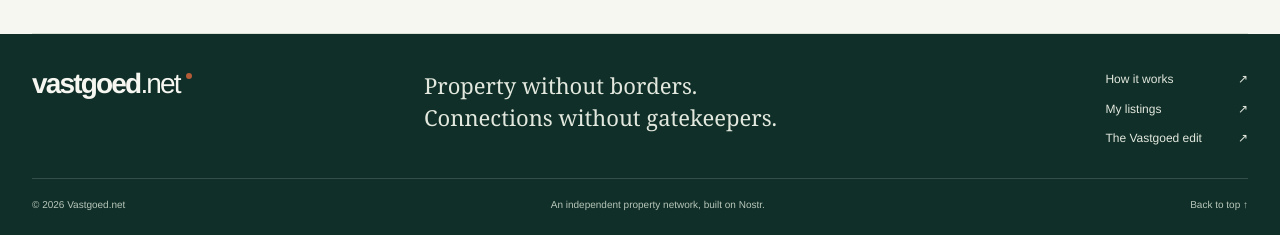
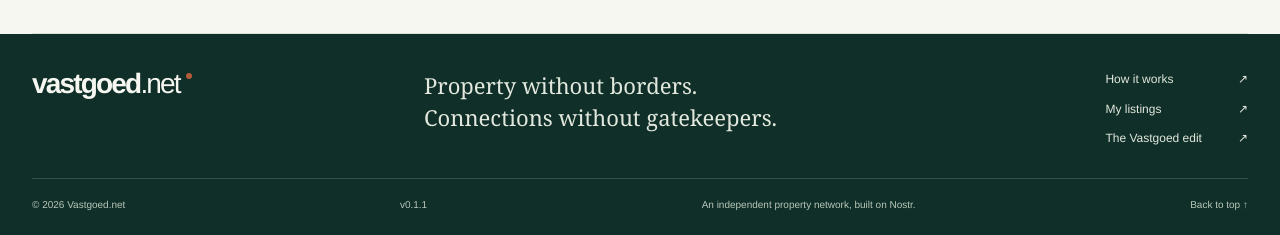
Before and after one commit to S7NC/Vastgoed-Network, a web app: file index.html in a window 1280 px wide. Shown: the part 957-1192 px from the top of the page. Run offline with its HTML, style and script files only (its server is not run), Linux system fonts and the light colour scheme.

Commit message:
Version Numbering

```diff
--- a/index.html
+++ b/index.html
@@ -91,6 +91,7 @@
         </div>
         <div class="footer-bottom">
             <span>&copy; 2026 Vastgoed.net</span>
+            <span data-user-content>v0.1.1</span>
             <span>An independent property network, built on Nostr.</span>
             <a href="#main-content">Back to top ↑</a>
         </div>
--- a/package.json
+++ b/package.json
@@ -1,6 +1,6 @@
 {
   "name": "vastgoed",
-  "version": "0.1.0",
+  "version": "0.1.1",
   "private": true,
   "description": "An open real estate network for Ghost, powered by Nostr",
   "keywords": [
--- a/partials/site-footer.hbs
+++ b/partials/site-footer.hbs
@@ -10,6 +10,7 @@
     </div>
     <div class="footer-bottom">
         <span>&copy; {{date format="YYYY"}} Vastgoed.net</span>
+        <span data-user-content>v0.1.1</span>
         <span>An independent property network, built on Nostr.</span>
         <a href="#main-content">Back to top ↑</a>
     </div>
```
Also changed, not shown: 1 other file.
